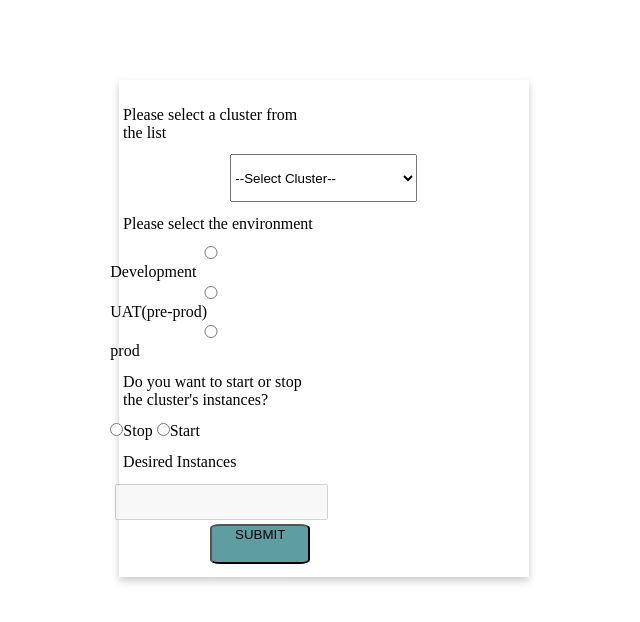
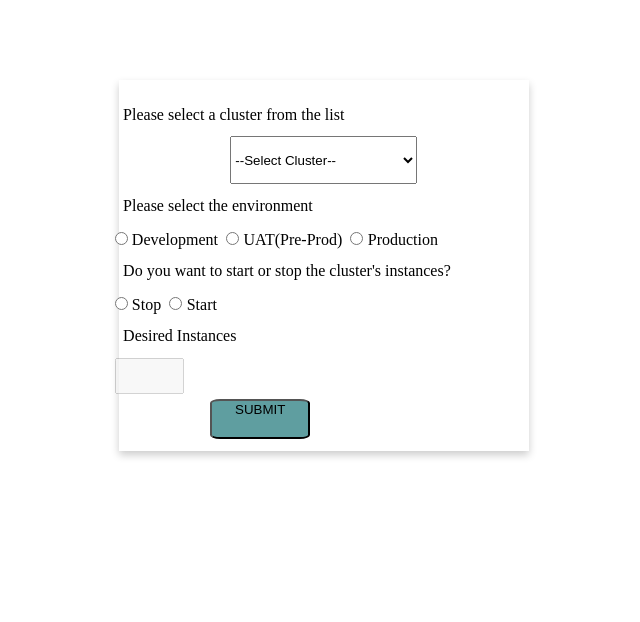
Before and after one commit to kvdheeraj123/loginnew, a website: page home.html in a window 1280 px wide. Shown: the whole page, without its empty margins (329-969 px from the left). Drawn offline with Linux system fonts and the light colour scheme.

Commit message:
Update home.html

```diff
--- a/home.html
+++ b/home.html
@@ -36,7 +36,6 @@
         }
         label,input{
             display: block;
-            width:15vw;
             padding: 2%;
             margin:1%;
         }
@@ -56,7 +55,8 @@
             border-radius:10%;
         }
         .radioInput{
-            margin:0px;
+            margin:1%;
+            border:1px;
             width:auto;
             height:auto;
             display:inline-block;
@@ -76,9 +76,9 @@
         <option value="jde_cet_tmc_test_cluster">CET</option>
     </select>
     <label>Please select the environment</label>
-    <input type="radio" name="dev" value="dev">Development
-    <input type="radio" name="uat" value="uat">UAT(pre-prod)
-    <input type="radio" name="prod" value="prod">prod
+    <input type="radio" name="env" value="dev" class="radioInput" selected>Development
+    <input type="radio" name="env" value="uat" class="radioInput">UAT(Pre-Prod)
+    <input type="radio" name="env" value="prod" class="radioInput">Production
     <label>Do you want to start or stop the cluster's instances?</label>
     <input type="radio" name="flag" id="stopRadio" value="Stop" class="radioInput" onclick="radioChoices(value)" selected>Stop
     <input type="radio" name="flag" id="startRadio" value="Start" class="radioInput" onclick="radioChoices(value)">Start
```
